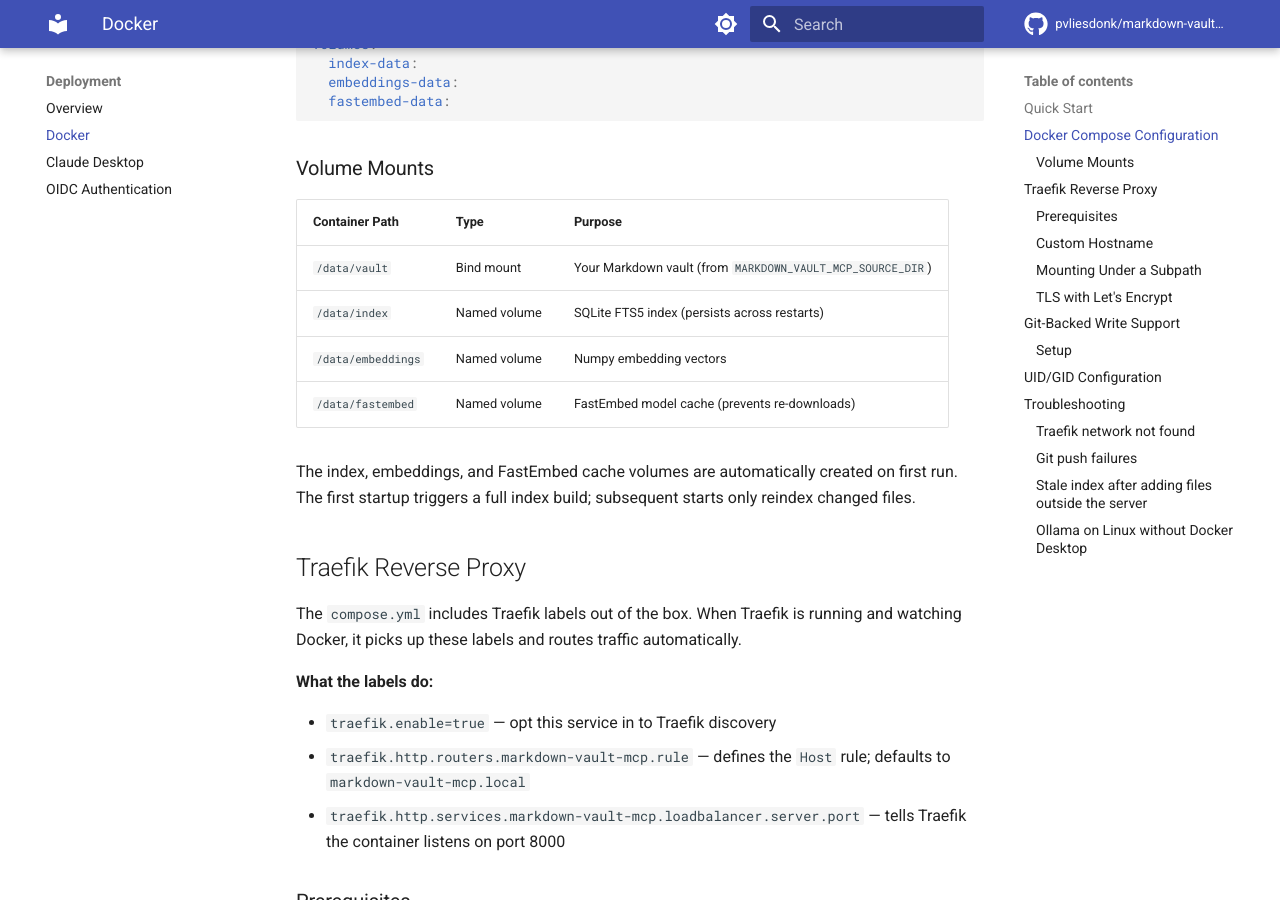
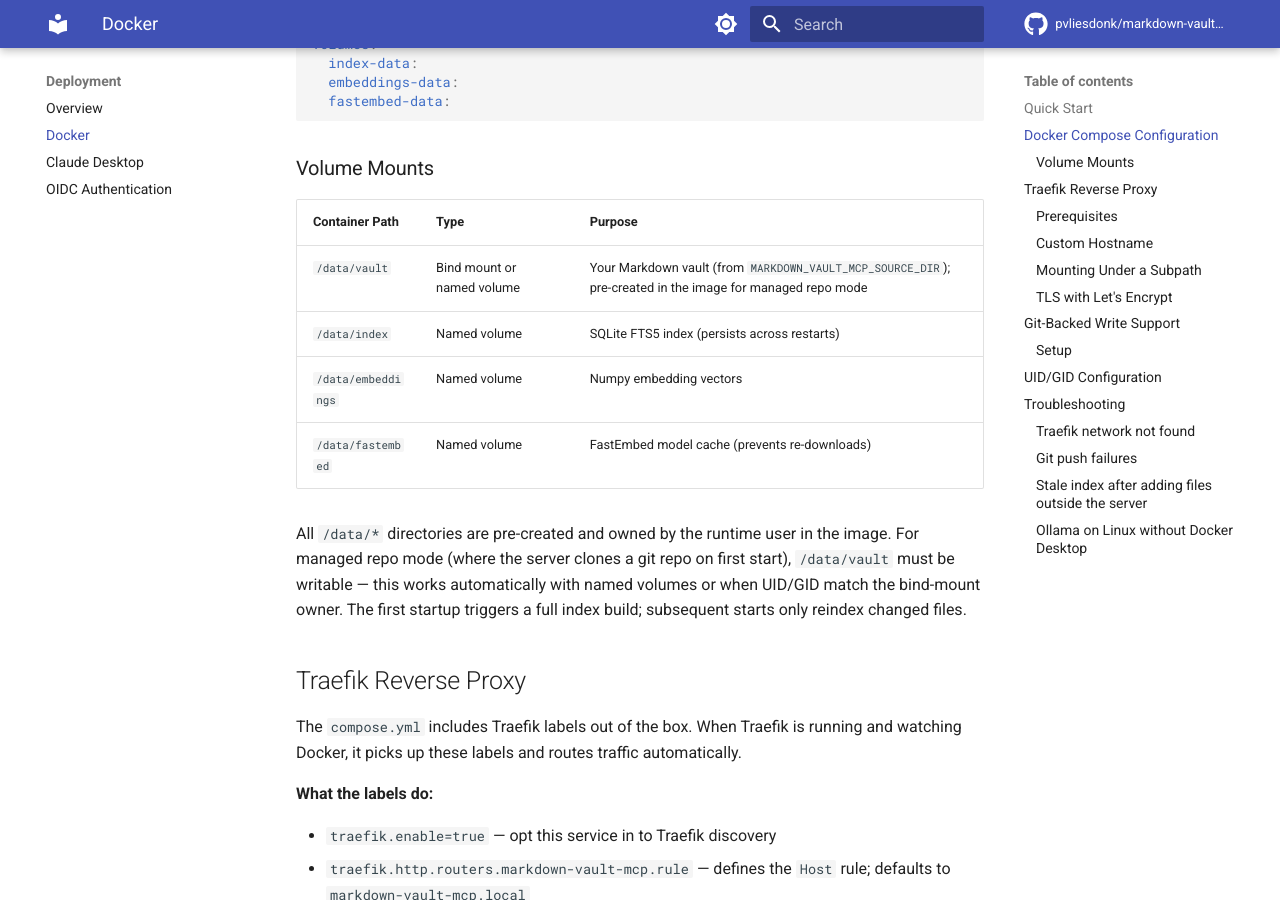
Before and after one commit to pvliesdonk/markdown-mcp, an MkDocs documentation site: the page built from docs/deployment/docker.md, in a window 1280 px wide and 900 px high, scrolled down 1036 px. Built offline with MkDocs 1.6.1 and Material for MkDocs 9.7.7, drawn with Linux system fonts in a browser that asks for light colours; comment, search, counter and statistics services are not loaded.

Commit message:
fix(docker): create /data/vault in image for managed repo mode
The Dockerfile was missing /data/vault from mkdir and VOLUME, causing
permission errors when cloning a managed git repo into a fresh Docker
volume on first startup.

Refs #149

Co-Authored-By: Claude Opus 4.6 <noreply@anthropic.com>

```diff
--- a/docs/deployment/docker.md
+++ b/docs/deployment/docker.md
@@ -53,12 +53,12 @@ volumes:
 
 | Container Path | Type | Purpose |
 |---------------|------|---------|
-| `/data/vault` | Bind mount | Your Markdown vault (from `MARKDOWN_VAULT_MCP_SOURCE_DIR`) |
+| `/data/vault` | Bind mount or named volume | Your Markdown vault (from `MARKDOWN_VAULT_MCP_SOURCE_DIR`); pre-created in the image for managed repo mode |
 | `/data/index` | Named volume | SQLite FTS5 index (persists across restarts) |
 | `/data/embeddings` | Named volume | Numpy embedding vectors |
 | `/data/fastembed` | Named volume | FastEmbed model cache (prevents re-downloads) |
 
-The index, embeddings, and FastEmbed cache volumes are automatically created on first run. The first startup triggers a full index build; subsequent starts only reindex changed files.
+All `/data/*` directories are pre-created and owned by the runtime user in the image. For managed repo mode (where the server clones a git repo on first start), `/data/vault` must be writable — this works automatically with named volumes or when UID/GID match the bind-mount owner. The first startup triggers a full index build; subsequent starts only reindex changed files.
 
 ## Traefik Reverse Proxy
 
```
Also changed, not shown: 1 other file.
